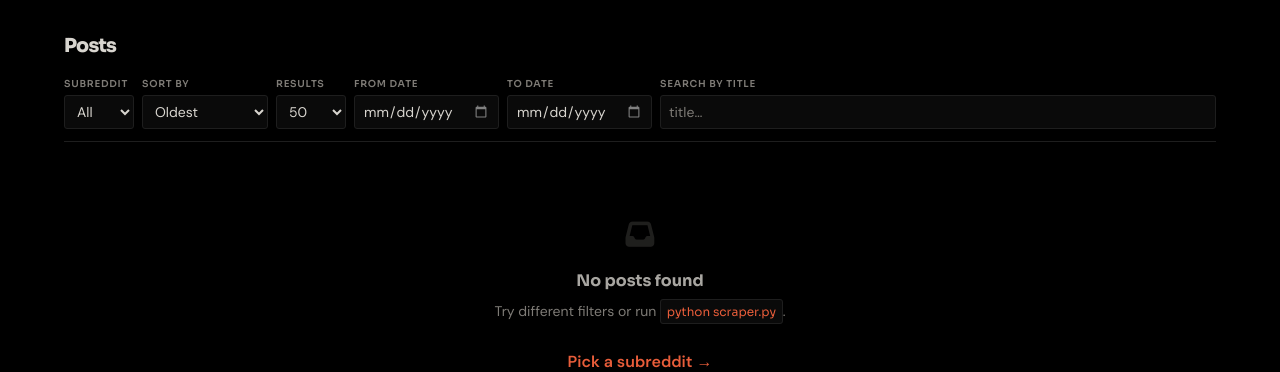
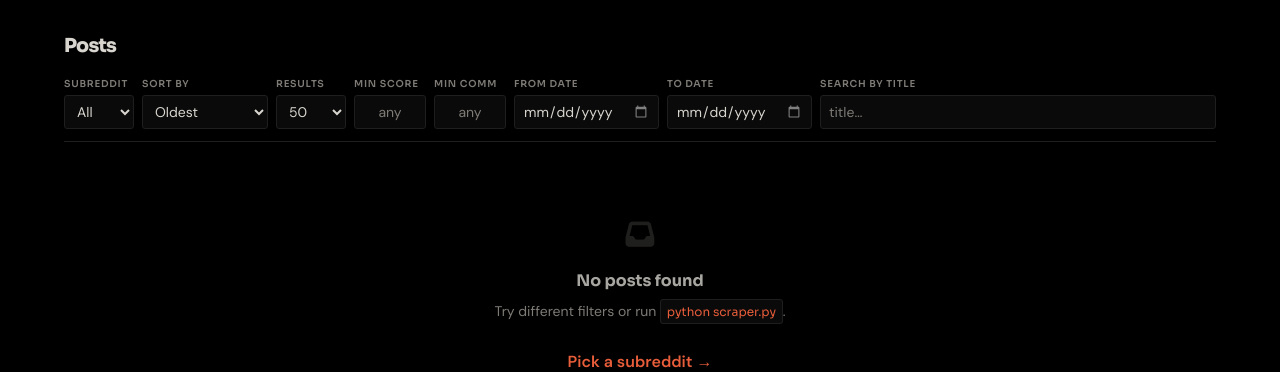
Before and after one commit to LordVipul/Redfetcher-v2, a FastAPI app: page /posts in a window 1280 px wide. Shown: the part 53-425 px from the top of the page. Run offline with FastAPI, Linux system fonts and the light colour scheme; data that the repository does not hold is empty.

Commit message:
Minimum score and comment count filters

```diff
--- a/server.py
+++ b/server.py
@@ -56,9 +56,30 @@ SUBREDDIT_RE = re.compile(r"^[a-zA-Z0-9_]{3,21}$")
 POST_SORTS = {"score_desc", "score_asc", "comments_desc", "comments_asc", "newest", "oldest"}
 BOOKMARK_SORTS = {"oldest", "newest", "score_desc", "score_asc", "comments_desc", "comments_asc"}
 Q_MIN_LEN, Q_MAX_LEN = 2, 100
+MAX_MIN_FILTER = 1_000_000_000
 
 
-def validate_filters(subreddit=None, start=None, end=None, sort=None, q=None, allowed_sorts=None):
+def parse_min_filter(value):
+    """Normalize a minimum score/comments param.
+
+    None or "" means "no filter". "0" is a real filter meaning >= 0, which is
+    distinct from no filter because score and num_comments can be negative.
+    """
+    if value is None:
+        return None
+    if isinstance(value, str):
+        value = value.strip()
+        if value == "":
+            return None
+    parsed = int(value)
+    if parsed < 0:
+        raise ValueError("must be 0 or greater")
+    if parsed > MAX_MIN_FILTER:
+        raise ValueError(f"must be at most {MAX_MIN_FILTER}")
+    return parsed
+
+
+def validate_filters(subreddit=None, start=None, end=None, sort=None, q=None, allowed_sorts=None, min_score=None, min_comments=None):
     """Validate query parameters. Returns an error message, or None if valid."""
     if subreddit and not SUBREDDIT_RE.match(subreddit):
         return f"invalid subreddit name: {subreddit!r}"
@@ -66,6 +87,11 @@ def validate_filters(subreddit=None, start=None, end=None, sort=None, q=None, al
         return f"invalid sort: {sort!r} (allowed: {', '.join(sorted(allowed_sorts))})"
     if q not in (None, "") and not (Q_MIN_LEN <= len(q) <= Q_MAX_LEN):
         return f"q must be between {Q_MIN_LEN} and {Q_MAX_LEN} characters"
+    for name, raw in (("min_score", min_score), ("min_comments", min_comments)):
+        try:
+            parse_min_filter(raw)
+        except (TypeError, ValueError):
+            return f"invalid {name}: must be a whole number, 0 or greater"
     try:
         start_ts = to_timestamp(start)
         end_ts = to_end_timestamp(end)
@@ -141,13 +167,16 @@ async def posts(
     limit: int = Query(50, ge=1, le=500),
     q: str = Query(None),
     page: int = Query(1, ge=1),
+    min_score: str = Query(None),
+    min_comments: str = Query(None),
 ):
-    if err := validate_filters(subreddit, start, end, sort, q, POST_SORTS):
+    if err := validate_filters(subreddit, start, end, sort, q, POST_SORTS, min_score, min_comments):
         return bad_request(err)
     results, total = await asyncio.to_thread(
         database.get_posts,
         subreddit=subreddit, start_date=to_timestamp(start), end_date=to_end_timestamp(end),
         sort=sort, limit=limit, q=q, page=page,
+        min_score=parse_min_filter(min_score), min_comments=parse_min_filter(min_comments),
     )
     all_subreddits = await asyncio.to_thread(database.get_all_subreddits)
     total_pages = max(1, (total + limit - 1) // limit if limit > 0 else 1)
@@ -155,7 +184,8 @@ async def posts(
         return redirect_to_page(
             "/posts",
             total_pages,
-            {"subreddit": subreddit, "start": start, "end": end, "sort": sort, "limit": limit, "q": q},
+            {"subreddit": subreddit, "start": start, "end": end, "sort": sort, "limit": limit, "q": q,
+             "min_score": parse_min_filter(min_score), "min_comments": parse_min_filter(min_comments)},
         )
     log.info(
         f"GET /posts — subreddit={subreddit}, sort={sort}, limit={limit}, "
@@ -166,7 +196,8 @@ async def posts(
         "posts.html",
         await build_template_context(request, {
             "posts": results,
-            "filters": {"subreddit": subreddit, "start": start, "end": end, "sort": sort, "limit": limit, "q": q},
+            "filters": {"subreddit": subreddit, "start": start, "end": end, "sort": sort, "limit": limit, "q": q,
+                        "min_score": parse_min_filter(min_score), "min_comments": parse_min_filter(min_comments)},
             "all_subreddits": all_subreddits,
             "total": total,
             "page": page,
@@ -184,13 +215,18 @@ async def api_posts(
     limit: int = Query(50, ge=1, le=500),
     q: str = Query(None),
     page: int = Query(1, ge=1),
+    min_score: str = Query(None),
+    min_comments: str = Query(None),
 ):
-    if err := validate_filters(subreddit, start, end, sort, q, POST_SORTS):
+    if err := validate_filters(subreddit, start, end, sort, q, POST_SORTS, min_score, min_comments):
         return bad_request(err)
+    min_score = parse_min_filter(min_score)
+    min_comments = parse_min_filter(min_comments)
     results, total = await asyncio.to_thread(
         database.get_posts,
         subreddit=subreddit, start_date=to_timestamp(start), end_date=to_end_timestamp(end),
         sort=sort, limit=limit, q=q, page=page,
+        min_score=min_score, min_comments=min_comments,
     )
     total_pages = max(1, (total + limit - 1) // limit if limit > 0 else 1)
     if page > total_pages:
@@ -200,6 +236,7 @@ async def api_posts(
                 database.get_posts,
                 subreddit=subreddit, start_date=to_timestamp(start), end_date=to_end_timestamp(end),
                 sort=sort, limit=limit, q=q, page=page,
+                min_score=min_score, min_comments=min_comments,
             )
     log.info(f"GET /api/posts — {len(results)} posts returned")
     bookmarked_ids = await asyncio.to_thread(
@@ -231,20 +268,24 @@ async def bookmarks(
     start: str = Query(None),
     end: str = Query(None),
     q: str = Query(None),
+    min_score: str = Query(None),
+    min_comments: str = Query(None),
 ):
-    if err := validate_filters(subreddit, start, end, sort, q, BOOKMARK_SORTS):
+    if err := validate_filters(subreddit, start, end, sort, q, BOOKMARK_SORTS, min_score, min_comments):
         return bad_request(err)
     results, total = await asyncio.to_thread(
         database.get_bookmarks,
         limit=limit, offset=(page - 1) * limit, sort=sort,
         subreddit=subreddit, start_date=to_timestamp(start), end_date=to_end_timestamp(end), q=q,
+        min_score=parse_min_filter(min_score), min_comments=parse_min_filter(min_comments),
     )
     total_pages = max(1, (total + limit - 1) // limit if limit > 0 else 1)
     if page > total_pages:
         return redirect_to_page(
             "/bookmarks",
             total_pages,
-            {"subreddit": subreddit, "sort": sort, "limit": limit, "start": start, "end": end, "q": q},
+            {"subreddit": subreddit, "sort": sort, "limit": limit, "start": start, "end": end, "q": q,
+             "min_score": parse_min_filter(min_score), "min_comments": parse_min_filter(min_comments)},
         )
     all_subreddits = await asyncio.to_thread(database.get_all_subreddits)
     log.info(f"GET /bookmarks — subreddit={subreddit}, sort={sort}, q={'yes' if q else 'no'}, page={page}, total={total}")
@@ -253,7 +294,8 @@ async def bookmarks(
         "bookmarks.html",
         await build_template_context(request, {
             "posts": results,
-            "filters": {"subreddit": subreddit, "sort": sort, "limit": limit, "start": start, "end": end, "q": q},
+            "filters": {"subreddit": subreddit, "sort": sort, "limit": limit, "start": start, "end": end, "q": q,
+                        "min_score": parse_min_filter(min_score), "min_comments": parse_min_filter(min_comments)},
             "total": total,
             "page": page,
             "total_pages": total_pages,
@@ -271,13 +313,18 @@ async def api_bookmarks(
     limit: int = Query(50, ge=1, le=500),
     q: str = Query(None),
     page: int = Query(1, ge=1),
+    min_score: str = Query(None),
+    min_comments: str = Query(None),
 ):
-    if err := validate_filters(subreddit, start, end, sort, q, BOOKMARK_SORTS):
+    if err := validate_filters(subreddit, start, end, sort, q, BOOKMARK_SORTS, min_score, min_comments):
         return bad_request(err)
+    min_score = parse_min_filter(min_score)
+    min_comments = parse_min_filter(min_comments)
     results, total = await asyncio.to_thread(
         database.get_bookmarks,
         limit=limit, offset=(page - 1) * limit, sort=sort,
         subreddit=subreddit, start_date=to_timestamp(start), end_date=to_end_timestamp(end), q=q,
+        min_score=min_score, min_comments=min_comments,
     )
     total_pages = max(1, (total + limit - 1) // limit if limit > 0 else 1)
     if page > total_pages:
@@ -287,6 +334,7 @@ async def api_bookmarks(
                 database.get_bookmarks,
                 limit=limit, offset=(page - 1) * limit, sort=sort,
                 subreddit=subreddit, start_date=to_timestamp(start), end_date=to_end_timestamp(end), q=q,
+                min_score=min_score, min_comments=min_comments,
             )
     log.info(f"GET /api/bookmarks — {len(results)} bookmarks")
     return {
--- a/templates/posts.html
+++ b/templates/posts.html
@@ -36,6 +36,14 @@
                 <option value="200" {% if filters.limit|default(50) == 200 %}selected{% endif %}>200</option>
                 <option value="500" {% if filters.limit|default(50) == 500 %}selected{% endif %}>500</option>
             </select>
+        </div>
+        <div class="field">
+            <label for="filter-min-score">Min score</label>
+            <input type="number" name="min_score" id="filter-min-score" min="0" step="1" inputmode="numeric" placeholder="any" value="{{ '' if filters.min_score is none else filters.min_score }}" />
+        </div>
+        <div class="field">
+            <label for="filter-min-comments">Min comm</label>
+            <input type="number" name="min_comments" id="filter-min-comments" min="0" step="1" inputmode="numeric" placeholder="any" value="{{ '' if filters.min_comments is none else filters.min_comments }}" />
         </div>
         <div class="field">
             <label for="filter-start">From date</label>
--- a/templates/static/css/style.css
+++ b/templates/static/css/style.css
@@ -375,7 +375,8 @@ select {
 }
 .filter-bar select,
 .filter-bar input[type="date"],
-.filter-bar input[type="text"] {
+.filter-bar input[type="text"],
+.filter-bar input[type="number"] {
   background: var(--surface);
   border: var(--border-w) solid var(--border);
   padding: var(--space-1) 0.5rem;
@@ -396,6 +397,21 @@ select {
 .filter-bar select option {
   background: var(--surface);
   color: var(--text);
+}
+.filter-bar input[type="number"] {
+  width: 72px;
+  min-width: 0;
+  padding: var(--space-1) 0.35rem;
+  text-align: center;
+  -moz-appearance: textfield;
+}
+.filter-bar input[type="number"]::-webkit-outer-spin-button,
+.filter-bar input[type="number"]::-webkit-inner-spin-button {
+  -webkit-appearance: none;
+  margin: 0;
+}
+.filter-bar input[type="number"]::placeholder {
+  color: var(--text-muted);
 }
 .filter-bar input[type="date"]::-webkit-calendar-picker-indicator {
   filter: invert(0.5);
@@ -831,6 +847,9 @@ select {
     font-size: var(--text-sm);
     height: 30px;
   }
+  .filter-bar input[type="number"] {
+    width: 64px;
+  }
   .post-item {
     padding: var(--space-3) 0;
     gap: var(--space-2);
--- a/templates/static/js/app.js
+++ b/templates/static/js/app.js
@@ -84,6 +84,18 @@
       .replace(/"/g, "&quot;");
   }
 
+  // Minimum score/comments: null and "" mean "no filter"; 0 is a real filter.
+  function hasMinFilter(v) {
+    return v !== null && v !== undefined && v !== "";
+  }
+
+  function setMinParams(params, filters) {
+    if (hasMinFilter(filters.min_score))
+      params.set("min_score", filters.min_score);
+    if (hasMinFilter(filters.min_comments))
+      params.set("min_comments", filters.min_comments);
+  }
+
   function buildApiQuery(filters, page) {
     var params = new URLSearchParams();
     if (filters.subreddit) params.set("subreddit", filters.subreddit);
@@ -92,6 +104,7 @@
     if (filters.end) params.set("end", filters.end);
     if (filters.q) params.set("q", filters.q);
     if (filters.limit) params.set("limit", filters.limit);
+    setMinParams(params, filters);
     params.set("page", page || filters.page || 1);
     return params.toString();
   }
@@ -104,6 +117,7 @@
     if (filters.end) params.set("end", filters.end);
     if (filters.q) params.set("q", filters.q);
     if (filters.limit) params.set("limit", filters.limit);
+    setMinParams(params, filters);
     params.set("page", filters.page || 1);
     return pageBase + "?" + params.toString();
   }
@@ -422,11 +436,15 @@
         q: "",
         limit: 50,
         page: 1,
+        min_score: null,
+        min_comments: null,
       },
       window.__filters || {},
     );
     filters.page = window.__page || 1;
     filters.q = filters.q || "";
+    if (!hasMinFilter(filters.min_score)) filters.min_score = null;
+    if (!hasMinFilter(filters.min_comments)) filters.min_comments = null;
     var total = window.__total || 0;
     var Q_MIN_LEN = 2;
 
@@ -690,6 +708,7 @@
       filterForm.addEventListener("submit", function (e) {
         e.preventDefault();
         if (qEl) filters.q = qEl.value;
+        syncMinFilters();
         if (isSearchTooShort(filters.q)) {
           setSearchHint(true);
           if (qEl) qEl.focus();
@@ -707,6 +726,75 @@
     var startEl = document.getElementById("filter-start");
     var endEl = document.getElementById("filter-end");
     var qEl = document.getElementById("filter-q");
+    var minScoreEl = document.getElementById("filter-min-score");
+    var minCommentsEl = document.getElementById("filter-min-comments");
+
+    // Keep only the leading run of digits, so pasted or typed text, signs,
+    // decimals and exponent forms can never reach the query string. Taking a
+    // prefix rather than deleting every non-digit means "1e3" becomes "1"
+    // instead of the misleading "13".
+    function sanitizeMinInput(el) {
+      if (!el) return;
+      var match = el.value.trim().match(/^[0-9]*/);
+      var cleaned = match ? match[0] : "";
+      if (cleaned !== el.value) el.value = cleaned;
+    }
+
+    // Read a number input as a filter value: "" -> null (off), else the int.
+    function readMinFilter(el) {
+      if (!el) return null;
+      var raw = el.value.trim();
+      if (raw === "") return null;
+      var n = parseInt(raw, 10);
+      return isNaN(n) || n < 0 ? null : n;
+    }
+
+    function syncMinFilters() {
+      filters.min_score = readMinFilter(minScoreEl);
+      filters.min_comments = readMinFilter(minCommentsEl);
+    }
+
+    if (minScoreEl || minCommentsEl) {
+      [minScoreEl, minCommentsEl].forEach(function (el) {
+        if (!el) return;
+        // Sanitize before reading, on every path that can change the value.
+        el.addEventListener("beforeinput", function () {
+          sanitizeMinInput(el);
+        });
+        el.addEventListener("paste", function () {
+          sanitizeMinInput(el);
+        });
+        el.addEventListener(
+          "input",
+          debounce(function () {
+            sanitizeMinInput(el);
+            syncMinFilters();
+            onFilterChange(1, "none");
+          }, 250),
+        );
+        el.addEventListener("change", function () {
+          sanitizeMinInput(el);
+          syncMinFilters();
+          onFilterChange(1, "replace");
+        });
+        el.addEventListener("keydown", function (e) {
+          var k = e.key;
+          if (
+            k.length === 1 &&
+            !/[0-9]/.test(k) &&
+            !e.ctrlKey &&
+            !e.metaKey &&
+            k !== "Backspace" &&
+            k !== "Delete" &&
+            k !== "Tab" &&
+            k !== "ArrowLeft" &&
+            k !== "ArrowRight"
+          ) {
+            e.preventDefault();
+          }
+        });
+      });
+    }
 
     if (subredditEl)
       subredditEl.addEventListener("change", function () {
@@ -791,6 +879,11 @@
         if (startEl) startEl.value = f.start || "";
         if (endEl) endEl.value = f.end || "";
         if (qEl) qEl.value = f.q || "";
+        if (minScoreEl) minScoreEl.value = hasMinFilter(f.min_score) ? f.min_score : "";
+        if (minCommentsEl)
+          minCommentsEl.value = hasMinFilter(f.min_comments)
+            ? f.min_comments
+            : "";
         setSearchHint(isSearchTooShort(f.q || ""));
         fetchAndUpdate(f.page || 1, "none");
       }
```
Also changed, not shown: database.py (+29 -3 lines), templates/bookmarks.html (+8 -0 lines), README.md.
